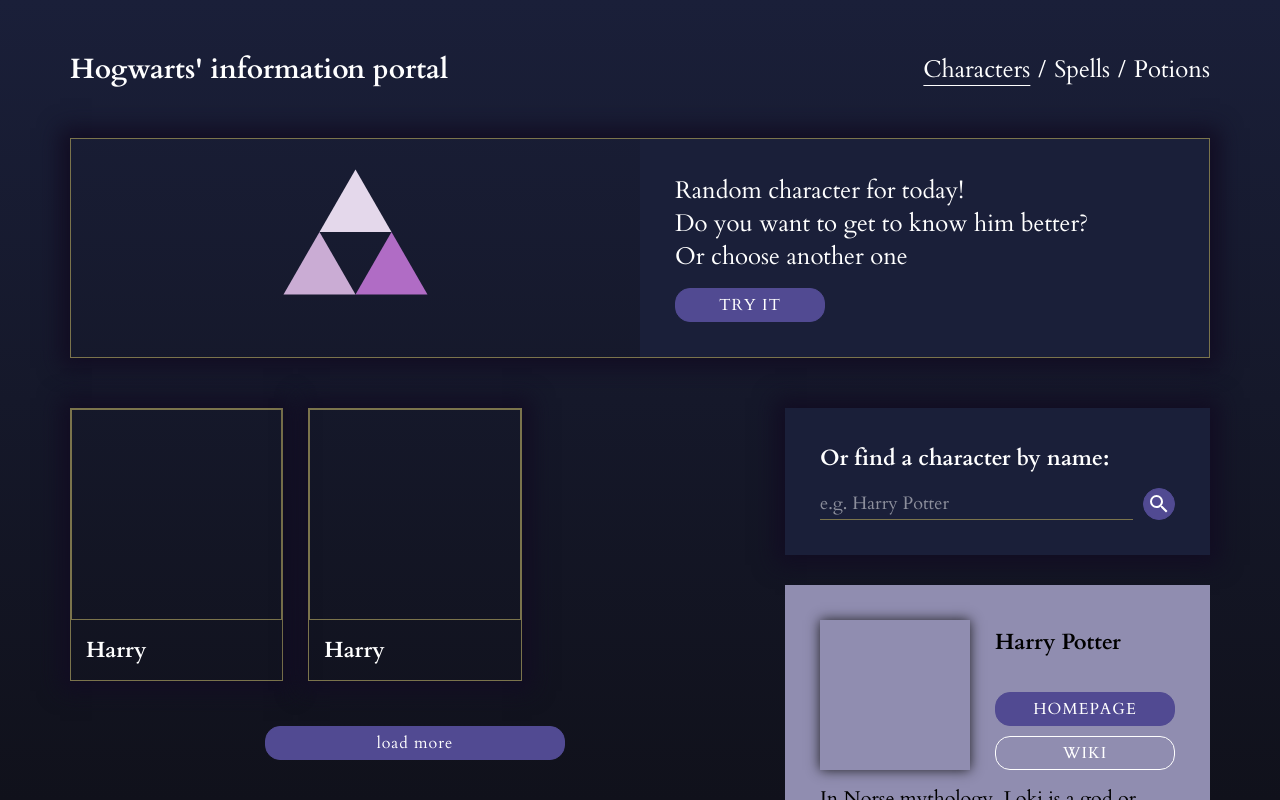
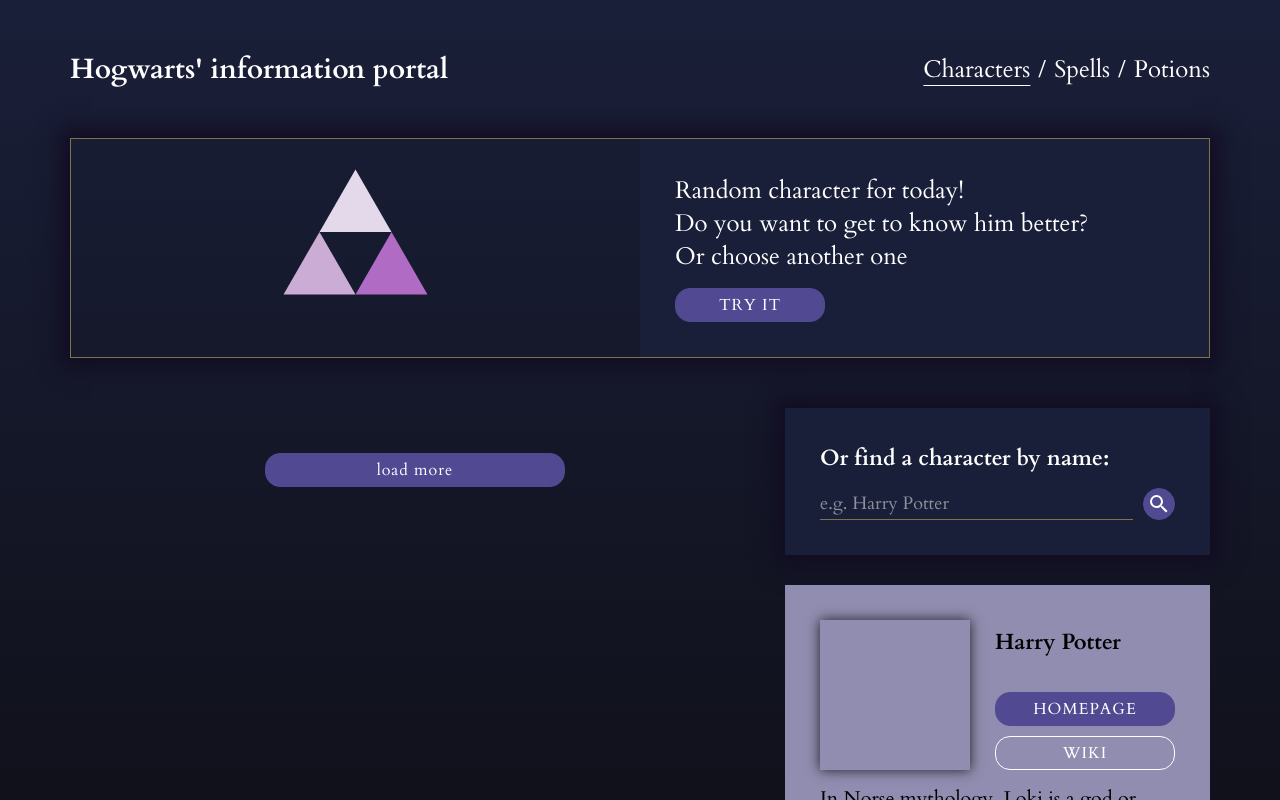
Before and after one commit to Creepycreep/hp-app, a React (Create React App) app: page / in a window 1280 px wide. Shown: the top 800 px of the page. Built offline with nearby package versions, Linux system fonts and the light colour scheme; no server answers.

Commit message:
add list

```diff
--- a/src/components/card-list/card-list.jsx
+++ b/src/components/card-list/card-list.jsx
@@ -3,10 +3,12 @@ import './card-list.scss'
 import PreviewCard from '../preview-card/preview-card'
 
 const CardList = () => {
+  const cards = () => {
+    return <PreviewCard />
+  }
   return (
     <div className="card-list">
-      <PreviewCard />
-      <PreviewCard />
+      {cards}
     </div>
   )
 
```
